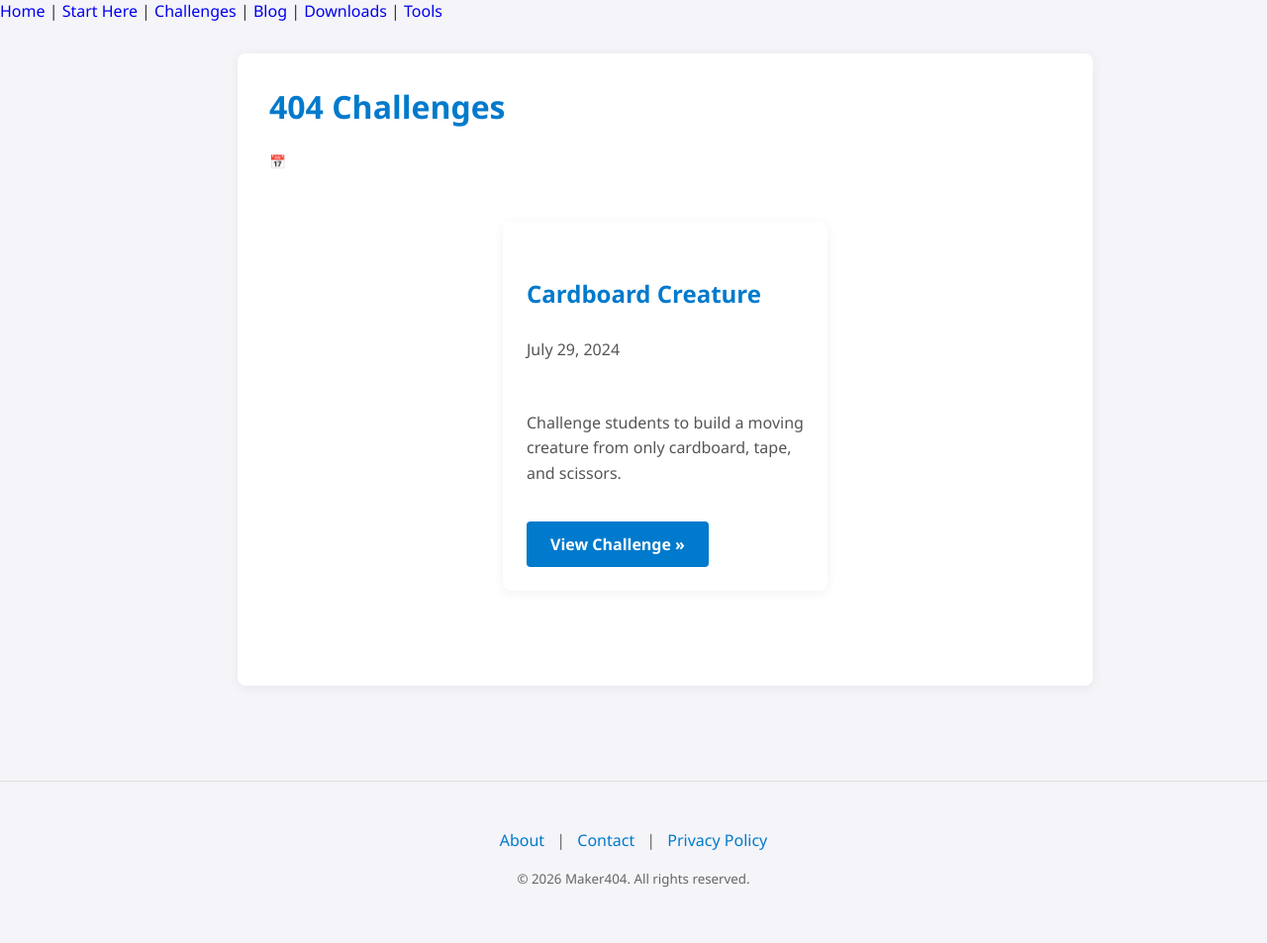
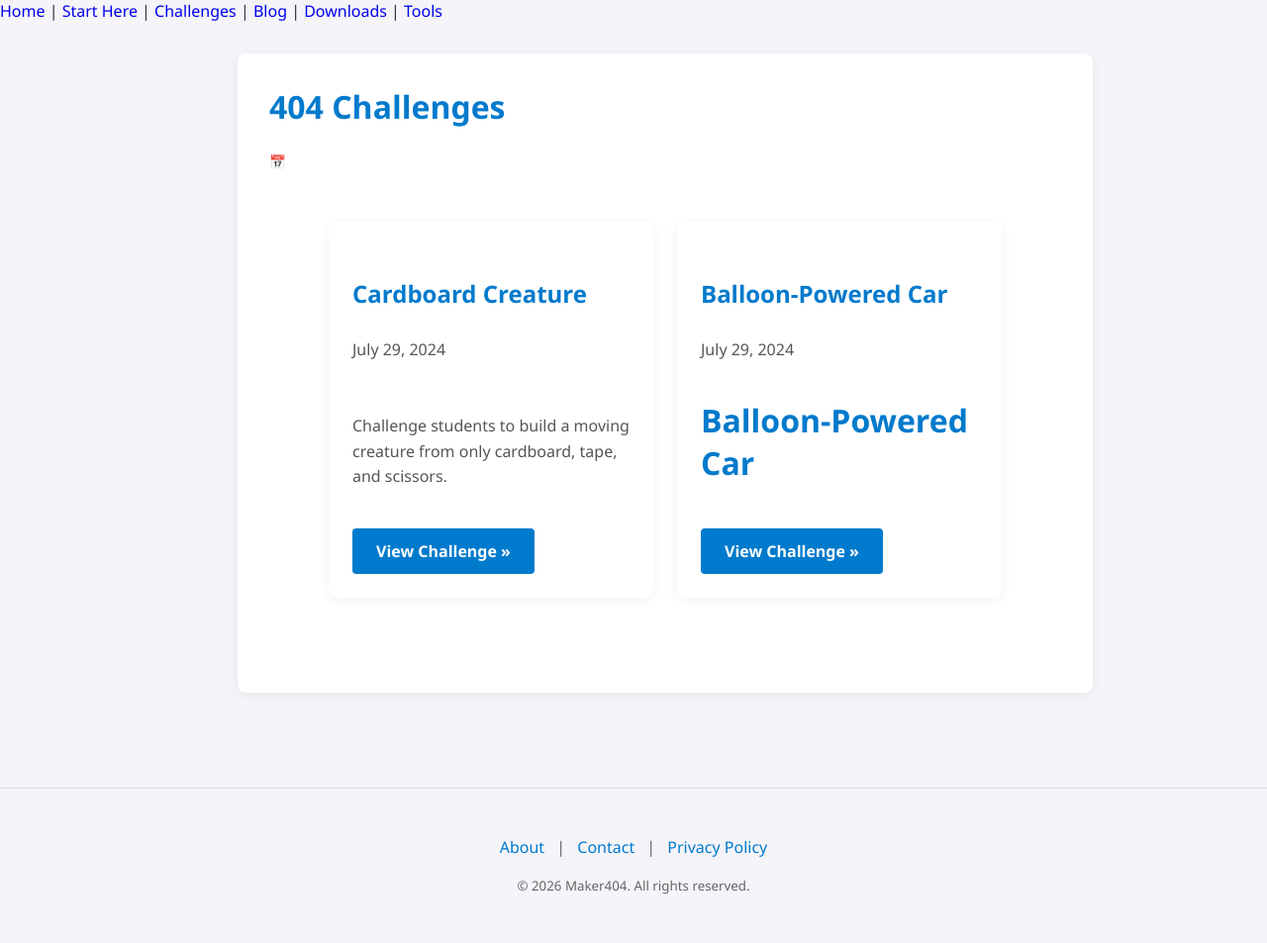
Before and after one commit to GW228g/maker404, a Jekyll site: the page built from 404-challenges/index.md, in a window 1280 px wide. Shown: the whole page at 99% size. Built offline with Jekyll 4.4.1, drawn with Linux system fonts in a browser that asks for light colours.

Commit message:
Update balloon-powered-car.md

```diff
--- a/_challenges/balloon-powered-car.md
+++ b/_challenges/balloon-powered-car.md
@@ -1,3 +1,8 @@
+---
+layout: default
+title: "Balloon-Powered Car"
+date: 2024-07-29
+---
 # Balloon-Powered Car
 
 **Grade Level:** 2-6
```
